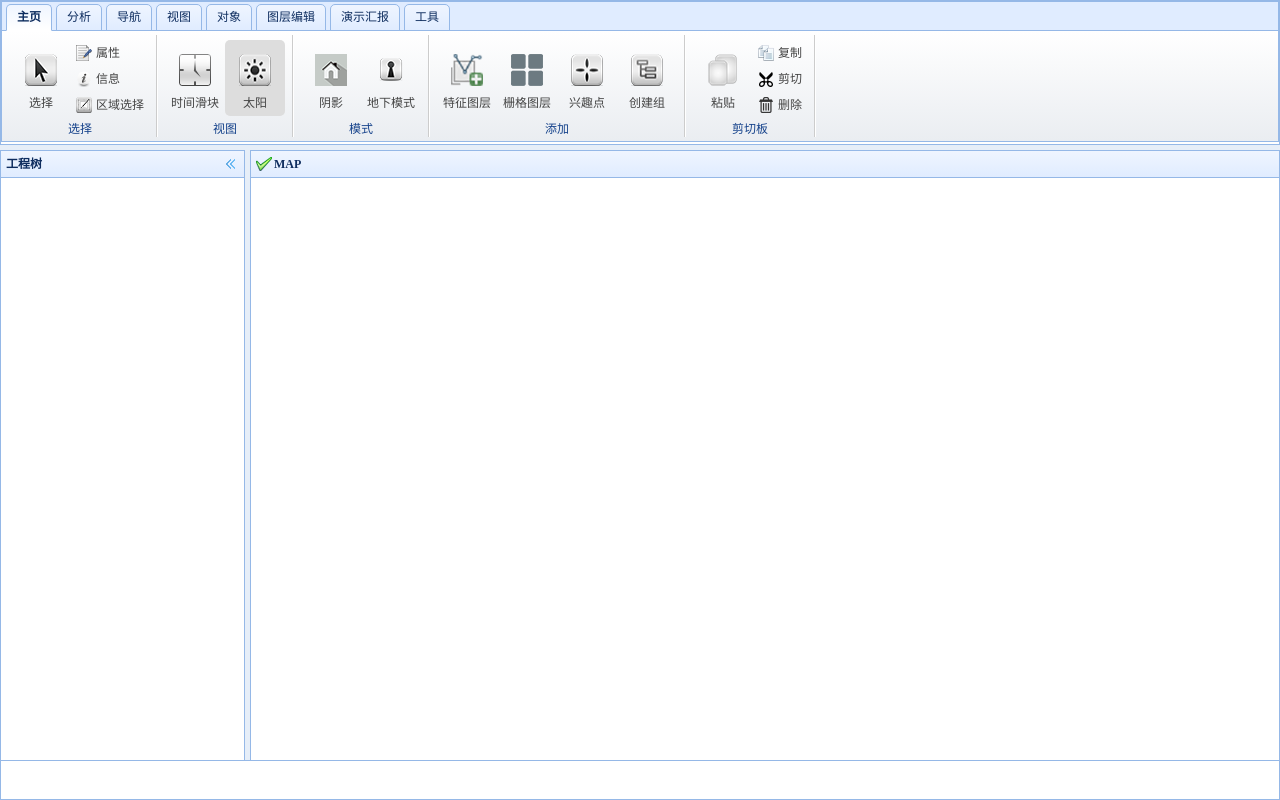
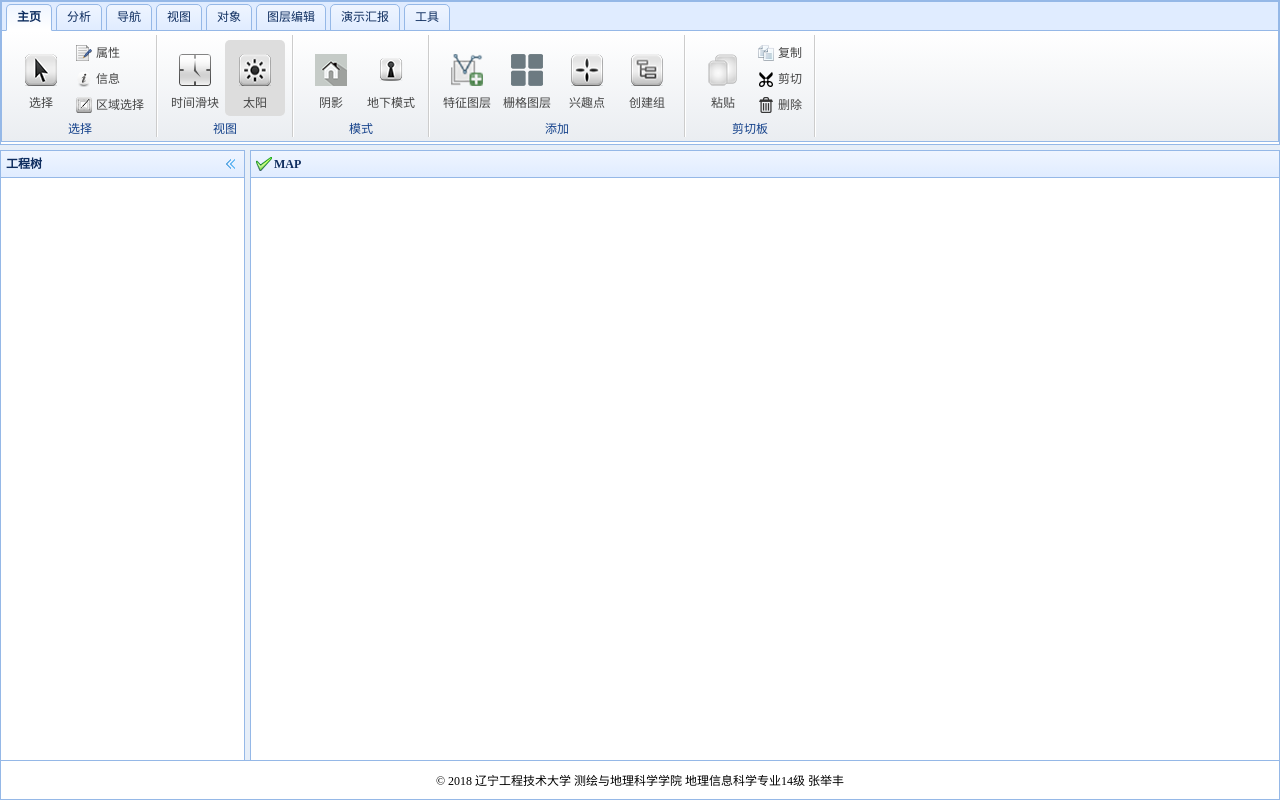
Before and after one commit to zjffun/Skyline-CityPlanningAssistanceSystem, a website: page index.html in a window 1280 px wide. Drawn offline with Linux system fonts and the light colour scheme.

Commit message:
Add copyright info.

```diff
--- a/index.html
+++ b/index.html
@@ -33,7 +33,9 @@
     <div id="skyline-ribbon"></div>
   </div>
   <!-- 底部信息 -->
-  <div data-options="region:'south'" style="height:40px;"></div>
+  <div data-options="region:'south'" style="height:40px; line-height: 40px; text-align: center; overflow: hidden">
+    ©&nbsp;2018&nbsp;辽宁工程技术大学&nbsp;测绘与地理科学学院&nbsp;地理信息科学专业14级&nbsp;张举丰
+  </div>
   <!-- 工程树 -->
   <div data-options="region:'west',title:'工程树',split:true" style="width:250px;">
     <!-- <object id="TerraExplorerInformationWindow" classid="CLSID:3a4f9193-65a8-11d5-85c1-0001023952c1"></object> -->
--- a/src/js/load_ribbon_conf.js
+++ b/src/js/load_ribbon_conf.js
@@ -1396,6 +1396,7 @@ var ribbon_data = {
               "iconCls": "icon-kongjian icon-large",
               "iconAlign": "top",
               "size": "large",
+              "selected": true
             },
             {
               "name": "CenterSign",
```
Also changed, not shown: dist/skyline.cpas.js.
